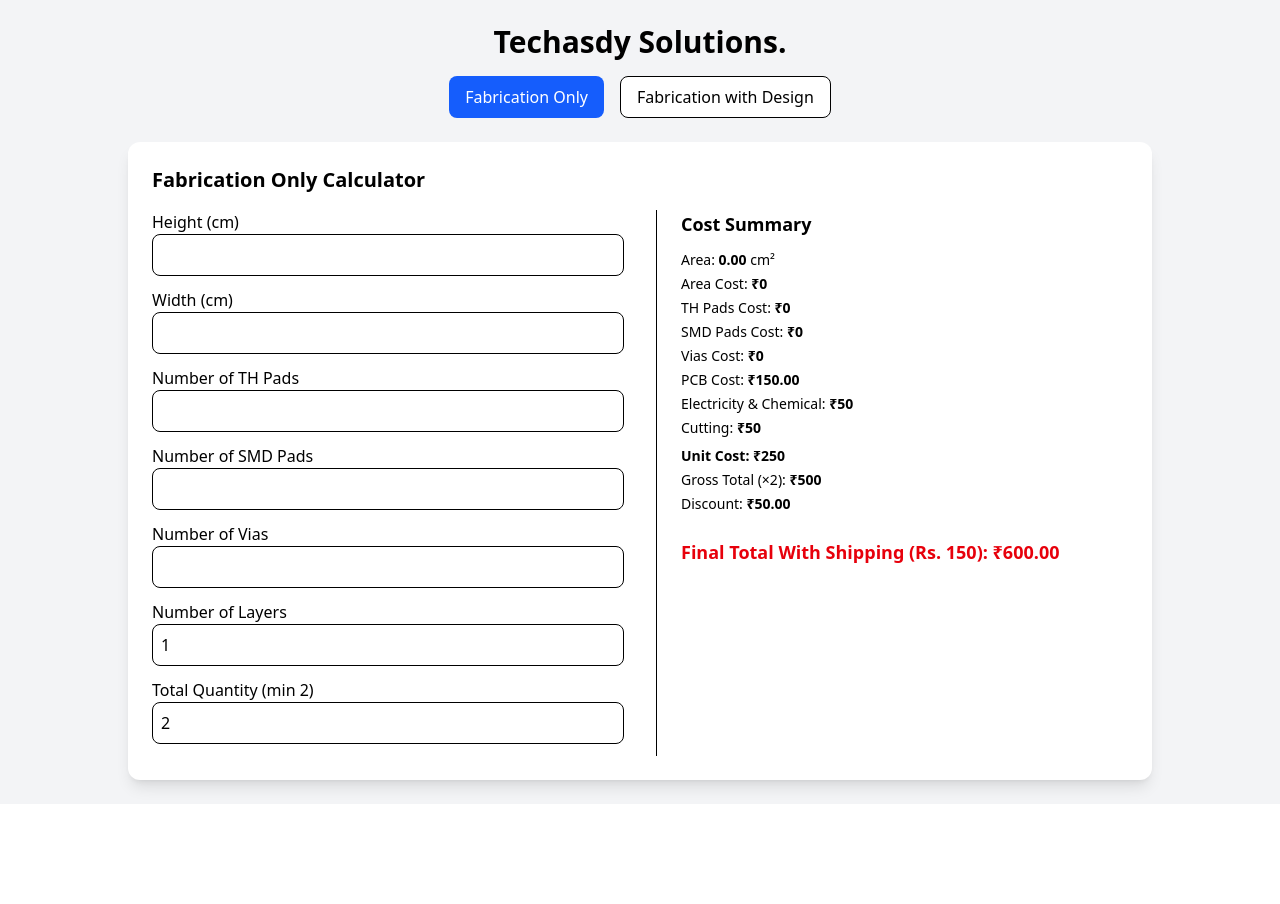
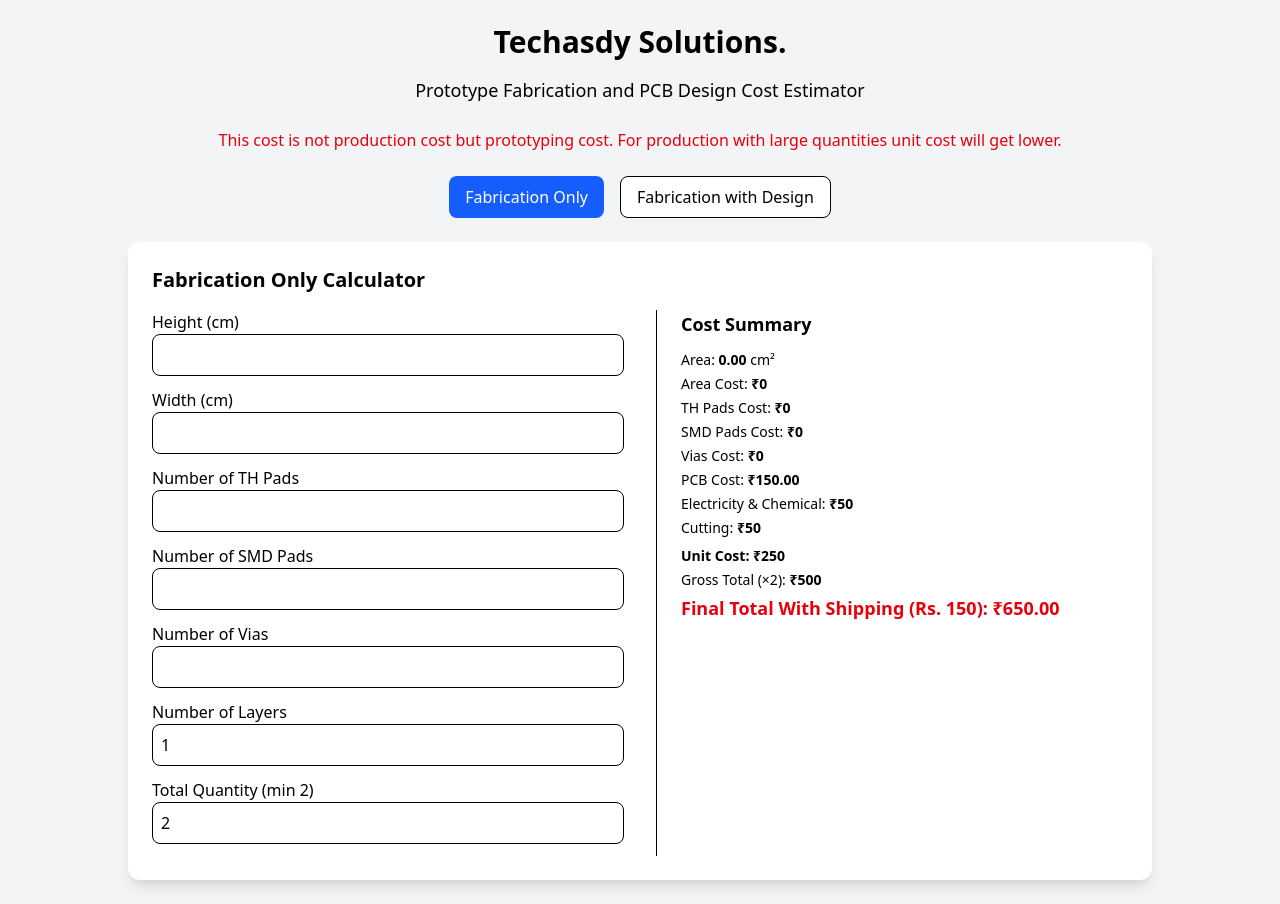
Before and after one commit to sagarda7/pcb-cost--estimator, a Next.js app: page / in a window 1280 px wide. Before the commit the page ends 804 px from the top, so only its background shows below. Built offline with nearby package versions, Linux system fonts and the light colour scheme.

Commit message:
small calculation fix and UI design

```diff
--- a/app/components/FabricationOnly.tsx
+++ b/app/components/FabricationOnly.tsx
@@ -47,7 +47,7 @@
   const cutting = FAB_ONLY_CONST.cutting;
   const unitCost = areaCost + thCost + pcbCost + elecChem + cutting+ smdCost + viaCost;
   const gross = unitCost * qty;
-  const { discount, total } = discountRow(gross, qty);
+  // const { discount, total } = discountRow(gross, qty);
 
   return (
     <div className="bg-white rounded-xl shadow-lg p-6 w-full max-w-5xl">
@@ -92,8 +92,8 @@
             <p>Cutting: <b>₹{cutting}</b></p>
             <p className="font-semibold mt-2">Unit Cost: <b>₹{unitCost}</b></p>
             <p>Gross Total (×{qty}): <b>₹{gross}</b></p>
-            <p>Discount: <b>₹{discount.toFixed(2)}</b></p><br/>
-            <p className="text-lg font-bold text-red-600">Final Total With Shipping (Rs. 150): <b>₹{(total + 150).toFixed(2)}</b></p>
+            {/* <p>Discount: <b>₹{discount.toFixed(2)}</b></p><br/> */}
+            <p className="text-lg font-bold text-red-600">Final Total With Shipping (Rs. 150): <b>₹{(gross + 150).toFixed(2)}</b></p>
           </div>
         </div>
       </div>
--- a/app/page.tsx
+++ b/app/page.tsx
@@ -9,6 +9,8 @@
   return (
     <main className="min-h-screen bg-gray-100 flex flex-col items-center p-6">
       <h1 className="text-3xl font-bold mb-4 text-center">Techasdy Solutions.</h1>
+      <p className="text-lg mb-6 text-center">Prototype Fabrication and PCB Design Cost Estimator</p>
+      <p className="text-md text-center text-red-600">This cost is not production cost but prototyping cost. For production with large quantities unit cost will get lower.</p><br/>
 
       <div className="flex space-x-4 mb-6">
         <button
```
